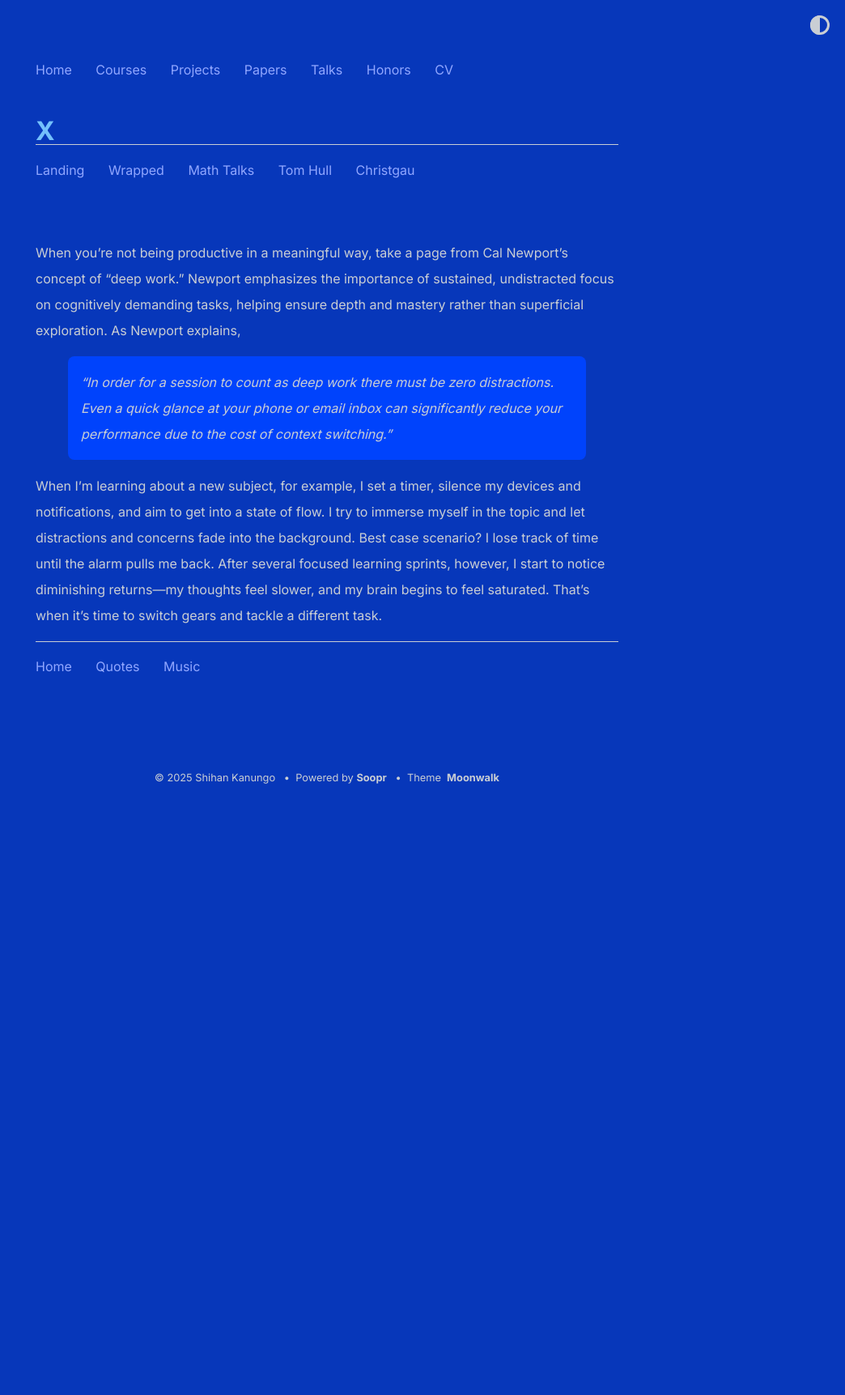
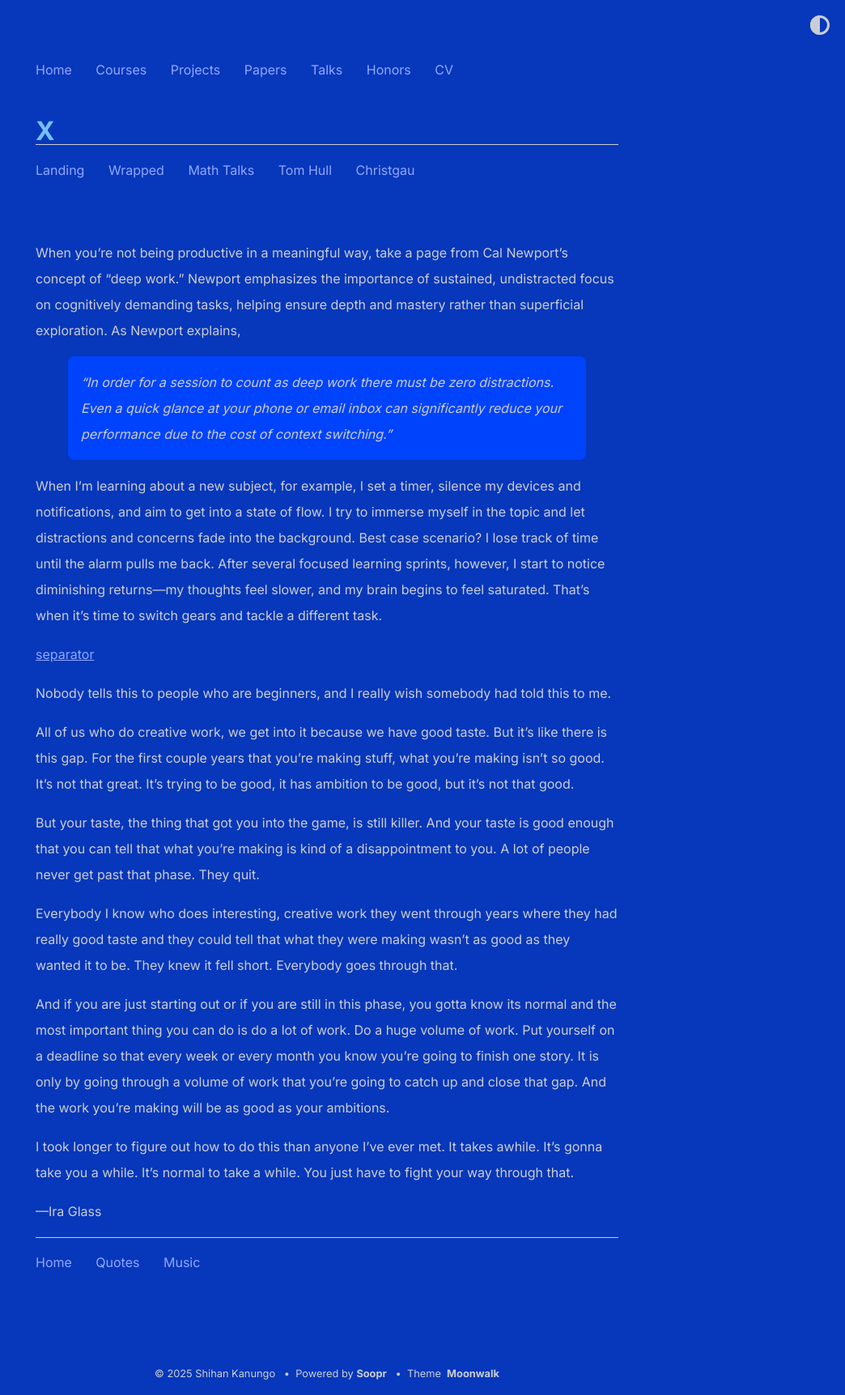
Before and after one commit to shihankanungo/shihankanungo.github.io, a Jekyll site: the page built from x.md, in a window 1280 px wide. Shown: the whole page at 81% size, without its empty margins (236-1280 px from the left). Built offline with Jekyll 4.4.1, drawn with Linux system fonts in a browser that asks for light colours; before the commit the page ends 987 px from its top, so only the background shows below that.

Commit message:
Update x.md

```diff
--- a/x.md
+++ b/x.md
@@ -8,3 +8,19 @@ When you're not being productive in a meaningful way, take a page from Cal Newpo
 > “In order for a session to count as deep work there must be zero distractions. Even a quick glance at your phone or email inbox can significantly reduce your performance due to the cost of context switching.”
 
 When I’m learning about a new subject, for example, I set a timer, silence my devices and notifications, and aim to get into a state of flow. I try to immerse myself in the topic and let distractions and concerns fade into the background. Best case scenario? I lose track of time until the alarm pulls me back. After several focused learning sprints, however, I start to notice diminishing returns—my thoughts feel slower, and my brain begins to feel saturated. That’s when it’s time to switch gears and tackle a different task.
+
+[separator](images/sep.png)
+
+Nobody tells this to people who are beginners, and I really wish somebody had told this to me.
+
+All of us who do creative work, we get into it because we have good taste. But it’s like there is this gap. For the first couple years that you’re making stuff, what you’re making isn’t so good. It’s not that great. It’s trying to be good, it has ambition to be good, but it’s not that good.
+
+But your taste, the thing that got you into the game, is still killer. And your taste is good enough that you can tell that what you’re making is kind of a disappointment to you. A lot of people never get past that phase. They quit.
+
+Everybody I know who does interesting, creative work they went through years where they had really good taste and they could tell that what they were making wasn’t as good as they wanted it to be. They knew it fell short. Everybody goes through that.
+
+And if you are just starting out or if you are still in this phase, you gotta know its normal and the most important thing you can do is do a lot of work. Do a huge volume of work. Put yourself on a deadline so that every week or every month you know you’re going to finish one story. It is only by going through a volume of work that you’re going to catch up and close that gap. And the work you’re making will be as good as your ambitions.
+
+I took longer to figure out how to do this than anyone I’ve ever met. It takes awhile. It’s gonna take you a while. It’s normal to take a while. You just have to fight your way through that.
+
+—Ira Glass
```
